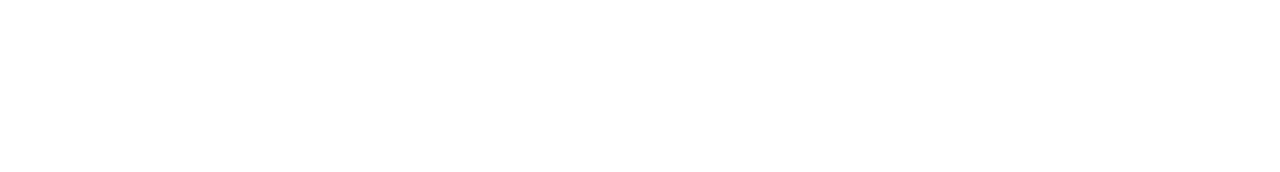
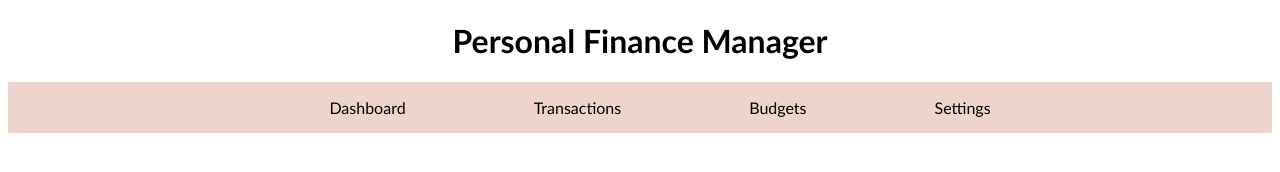
Before and after one commit to aditya-aysola/FinanceManager, a plain HTML site: page index.html in a window 1280 px wide. Drawn offline with Linux system fonts and the light colour scheme.

Commit message:
created navbar (not working yet)

```diff
--- a/index.html
+++ b/index.html
@@ -3,9 +3,19 @@
 <head>
     <meta charset="UTF-8">
     <meta name="viewport" content="width=device-width, initial-scale=1.0">
-    <title>Document</title>
+    <title>Personal Finance Manager</title>
+    <link rel="stylesheet" href="styles_home.css">
 </head>
 <body>
+    <h1>Personal Finance Manager</h1>
+    <div class="navbar">
+        <ul>
+            <li><a href=""></a>Dashboard</li>
+            <li><a href=""></a>Transactions</li>
+            <li><a href=""></a>Budgets</li>
+            <li><a href=""></a>Settings</li>
 
+        </ul>
+    </div>
 </body>
 </html>
--- /dev/null
+++ b/styles_home.css
@@ -0,0 +1,25 @@
+body {
+    font-family: 'Gill Sans', 'Gill Sans MT', Calibri, 'Trebuchet MS', sans-serif;
+}
+
+h1 {
+    text-align: center;
+}
+
+.navbar {
+    display: flex;
+    justify-content: center;
+    background-color: #edd4cc;
+
+}
+
+.navbar ul {
+    display: flex;
+    gap: 8rem;
+    list-style: none;
+}
+
+.navbard ul a  {
+    text-decoration: none;
+
+}
```
